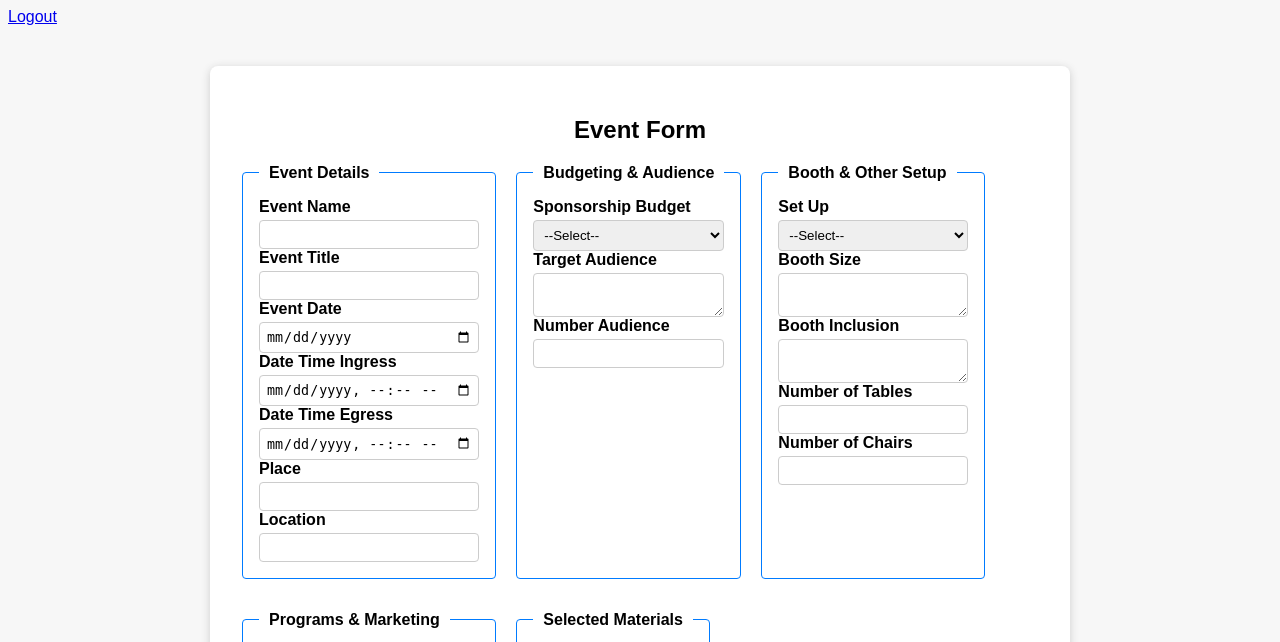
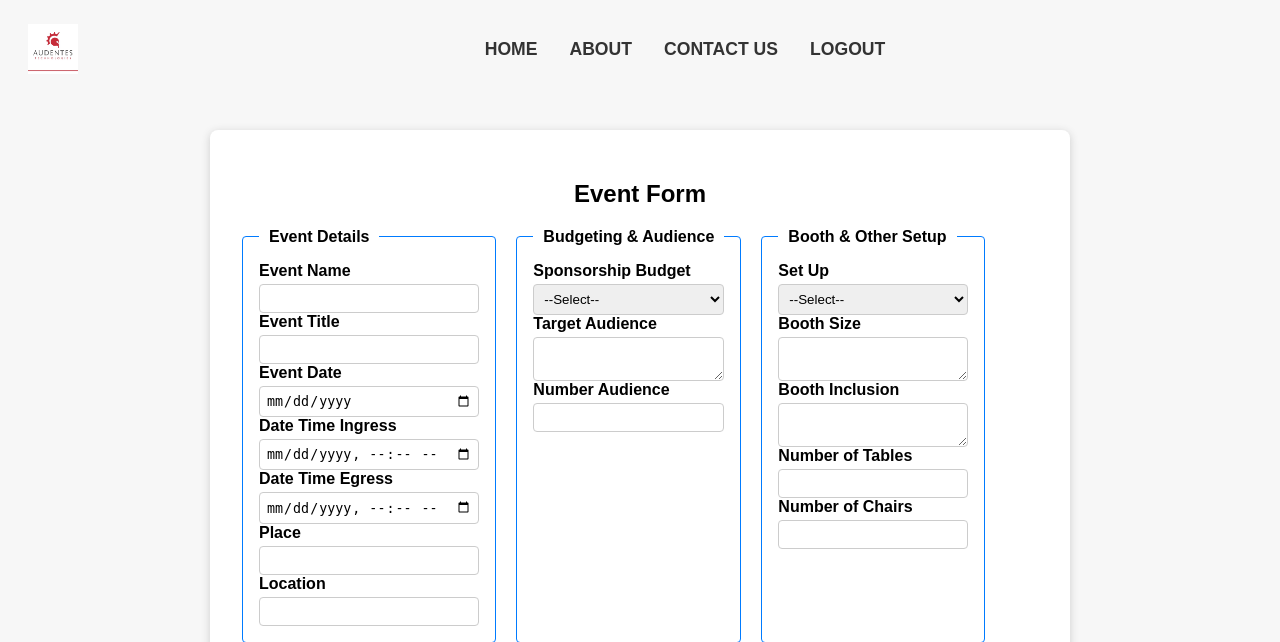
Before and after one commit to Carlito-Tagarro/inventory_System, a PHP site: page /phpmailer/ in a window 1280 px wide. Shown: the top 642 px of the page. Run offline with PHP 8.4, Linux system fonts and the light colour scheme; a user stored in the database is signed in; data comes from the database, SQL or seed files in the repository.

Commit message:
put nav in index

```diff
--- a/index.php
+++ b/index.php
@@ -154,6 +154,31 @@ if ($_SERVER["REQUEST_METHOD"] == "POST") {
         <title>Event Form</title>
         <link rel="icon" type="image/x-icon" href="images/images__1_-removebg-preview.png">
         <style>
+            nav {
+
+            padding: 16px 0;
+            margin-bottom: 32px;
+            display: grid;
+            grid-template-columns: auto 1fr;
+            align-items: center;
+            gap: 20px;
+        }
+        .nav-container {
+            display: flex;
+            justify-content: center;
+            gap: 32px;
+            width: 100%;
+        }
+        nav img {
+            height: 50px;
+            margin-left: 20px;
+        }
+        nav a {
+            color: #333;
+            text-decoration: none;
+            font-weight: 600;
+            font-size: 1.1rem;
+        }
             body { font-family: Arial, sans-serif; background: #f7f7f7; }
             .container { max-width: 800px; margin: 40px auto; background: #fff; padding: 30px; border-radius: 8px; box-shadow: 0 2px 8px #ccc; }
             h2 { text-align: center; }
@@ -247,7 +272,15 @@ if ($_SERVER["REQUEST_METHOD"] == "POST") {
         </style>
     </head>
     <body>
-        <a href="logout.php">Logout</a>
+        <nav>
+        <a href="admin.php"><img src="images/AUDENTES LOGO.png" alt="Company Logo"></a>
+        <div class="nav-container">
+            <a href="landingpage.php">HOME</a>
+            <a href="https://www.facebook.com/audentestechnologies">ABOUT</a>
+            <a href="https://www.facebook.com/audentestechnologies">CONTACT US</a>
+            <a href="logout.php">LOGOUT</a>
+        </div>
+    </nav>
         <div class="container">
             <h2>Event Form</h2>
             <form action="index.php" method="post" id="eventForm">
```
